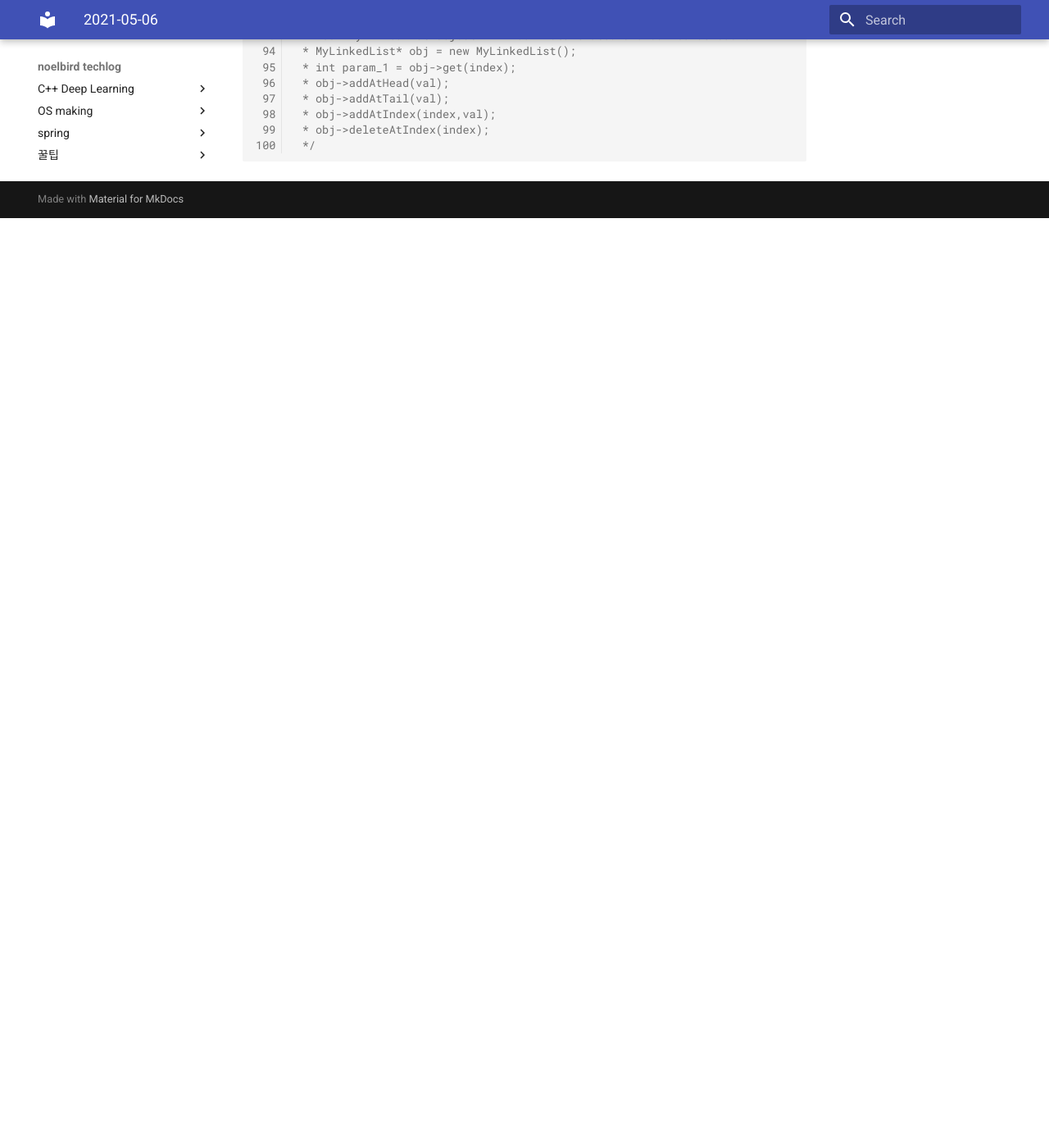
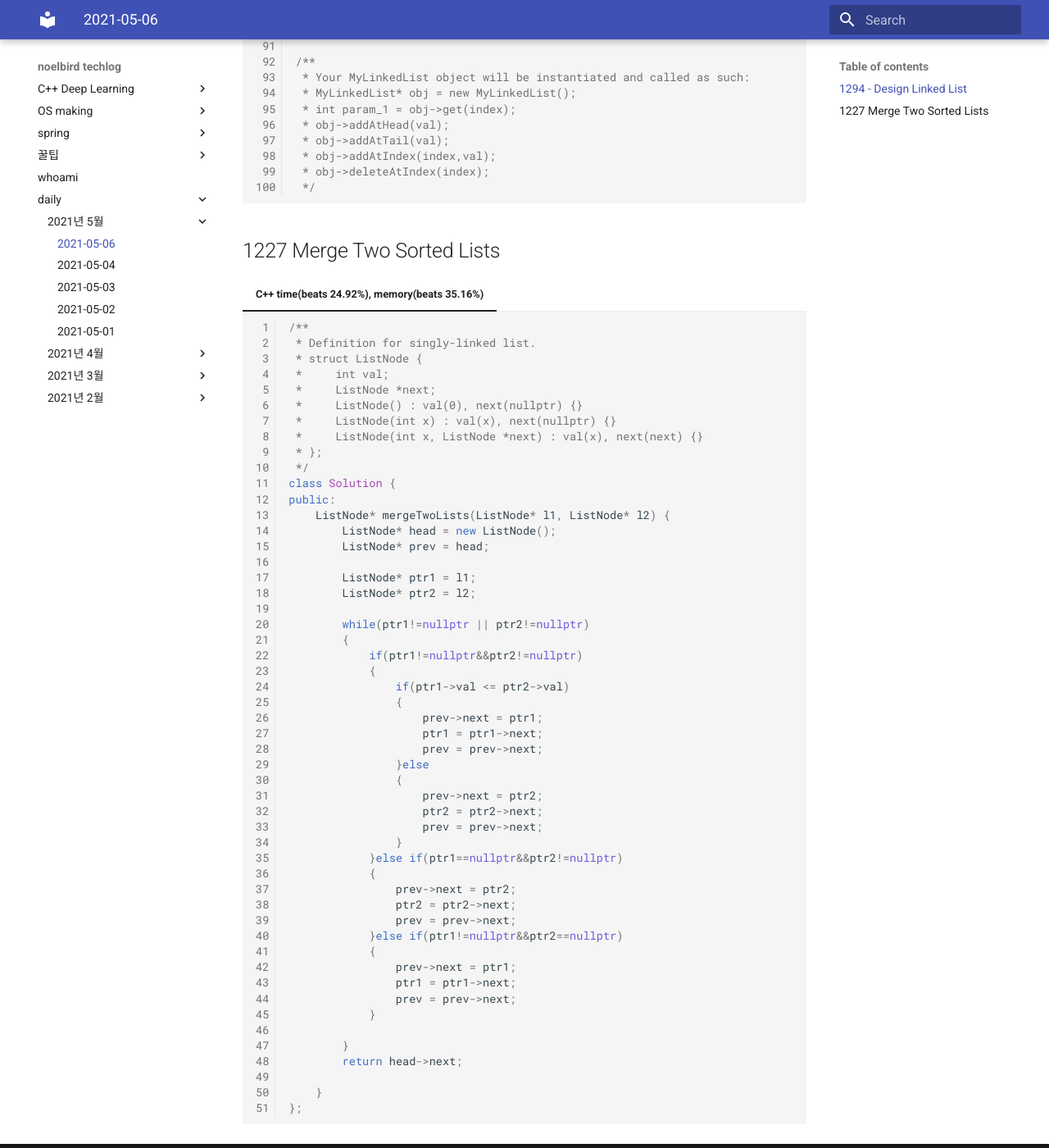
Before and after one commit to NoelBird/noelbird.github.io, an MkDocs documentation site: the page built from docs/daily/2021-05-06.md, in a window 1280 px wide and 1400 px high, scrolled down 1947 px. Shown: the whole window at 82% size. Built offline with MkDocs 1.6.1 and Material for MkDocs 9.7.7, drawn with Linux system fonts in a browser that asks for light colours; nearby versions of some CDN libraries; before the commit the page ends 2213 px from its top, so only the background shows below that; some of the changed text lies outside the part shown.

Commit message:
2021-05-06 3

````diff
--- a/docs/daily/2021-05-06.md
+++ b/docs/daily/2021-05-06.md
@@ -106,3 +106,63 @@
      * obj->deleteAtIndex(index);
      */
     ```
+
+
+
+## 1227 Merge Two Sorted Lists
+
+=== "C++ time(beats 24.92%), memory(beats 35.16%)"
+
+    ```c++
+    /**
+     * Definition for singly-linked list.
+     * struct ListNode {
+     *     int val;
+     *     ListNode *next;
+     *     ListNode() : val(0), next(nullptr) {}
+     *     ListNode(int x) : val(x), next(nullptr) {}
+     *     ListNode(int x, ListNode *next) : val(x), next(next) {}
+     * };
+     */
+    class Solution {
+    public:
+        ListNode* mergeTwoLists(ListNode* l1, ListNode* l2) {
+            ListNode* head = new ListNode();
+            ListNode* prev = head;
+
+            ListNode* ptr1 = l1;
+            ListNode* ptr2 = l2;
+
+            while(ptr1!=nullptr || ptr2!=nullptr)
+            {
+                if(ptr1!=nullptr&&ptr2!=nullptr)
+                {
+                    if(ptr1->val <= ptr2->val)
+                    {
+                        prev->next = ptr1;
+                        ptr1 = ptr1->next;
+                        prev = prev->next;
+                    }else
+                    {
+                        prev->next = ptr2;
+                        ptr2 = ptr2->next;
+                        prev = prev->next;
+                    }
+                }else if(ptr1==nullptr&&ptr2!=nullptr)
+                {
+                    prev->next = ptr2;
+                    ptr2 = ptr2->next;
+                    prev = prev->next;
+                }else if(ptr1!=nullptr&&ptr2==nullptr)
+                {
+                    prev->next = ptr1;
+                    ptr1 = ptr1->next;
+                    prev = prev->next;
+                }
+
+            }
+            return head->next;
+
+        }
+    };
+    ```
````
Also changed, not shown: other parts of docs/daily/2021-05-06.md (+2 -2 lines).
